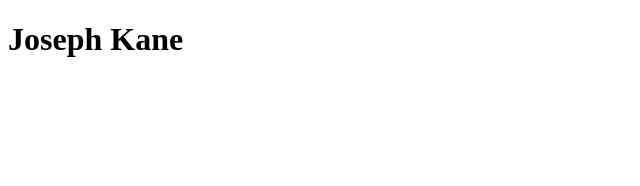
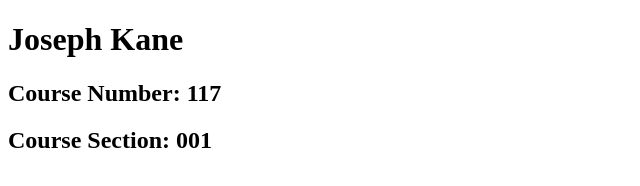
Before and after one commit to jrk59/A04, a plain HTML site: page my-first-web-page.html in a window 1280 px wide. Shown: the whole page, without its empty margins (0-640 px from the left). Drawn offline with Linux system fonts and the light colour scheme.

Commit message:
Update my-first-web-page.html

```diff
--- a/my-first-web-page.html
+++ b/my-first-web-page.html
@@ -2,5 +2,7 @@
 <html>
   <body>
     <h1>Joseph Kane</h1>
+    <h2>Course Number: 117</h2>
+    <h2>Course Section: 001</h2>
   </body>
 </html>
```
